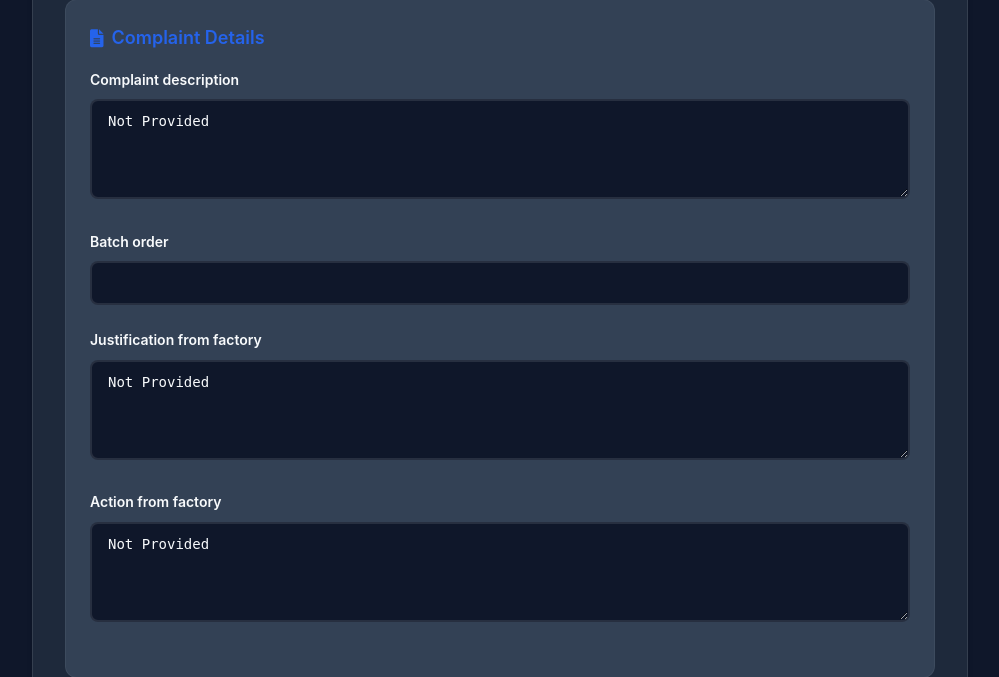
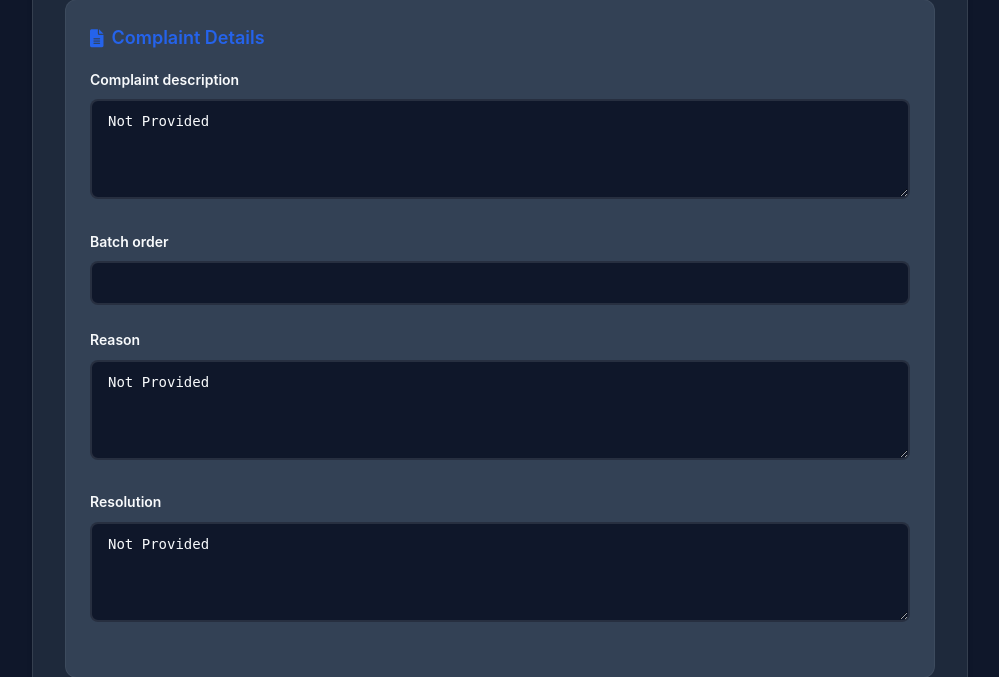
Before and after one commit to anish3464/Test-fabro, a Django app: page /add-complaint/ in a window 1280 px wide. Shown: the part 1412-2089 px from the top of the page, without its empty margins (140-1139 px from the left). Run offline with Django 5.2, Linux system fonts and the light colour scheme; a user stored in the database is signed in; data comes from the database, SQL or seed files in the repository.

Commit message:
`Update template files with label name changes`

```diff
--- a/management/templates/management/add_complaint.html
+++ b/management/templates/management/add_complaint.html
@@ -481,12 +481,12 @@
                 </div>
 
                 <div class="form-group">
-                    <label class="form-label">{{ form.justification_from_factory.label }}</label>
+                    <label class="form-label">Reason</label>
                     {{ form.justification_from_factory }}
                 </div>
 
                 <div class="form-group">
-                    <label class="form-label">{{ form.action_from_factory.label }}</label>
+                    <label class="form-label">Resolution</label>
                     {{ form.action_from_factory }}
                 </div>
             </div>
--- a/management/templates/management/car_details.html
+++ b/management/templates/management/car_details.html
@@ -475,8 +475,8 @@
                                     <th>Layout Code</th>
                                     <th>Brand</th>
                                     <th>Model</th>
+                                    <th>Year Range</th>
                                     <th>Sub-Model</th>
-                                    <th>Year Range</th>
                                     <th>Seats</th>
                                     <th>Doors</th>
                                     <th>Actions</th>
@@ -489,8 +489,8 @@
                                         <td><strong>{{ car.layout_code }}</strong></td>
                                         <td>{{ car.brand }}</td>
                                         <td>{{ car.model }}</td>
+                                        <td>{{ car.year_start }} - {{ car.year_end }}</td>
                                         <td>{{ car.sub_model|default:"-" }}</td>
-                                        <td>{{ car.year_start }} - {{ car.year_end }}</td>
                                         <td>{{ car.seats }}</td>
                                         <td>{{ car.doors }}</td>
                                         <td>
```
Also changed, not shown: management/templates/management/complaint_list.html (+13 -9 lines).
